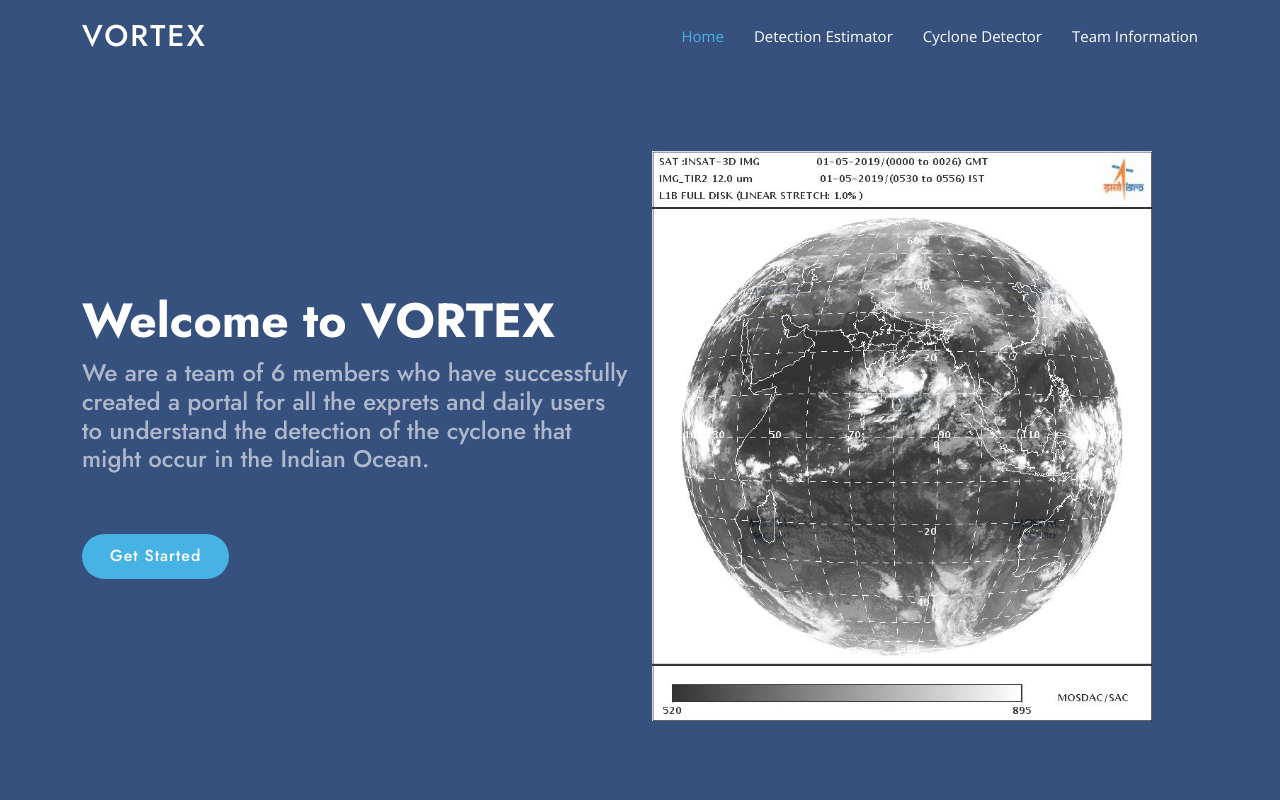
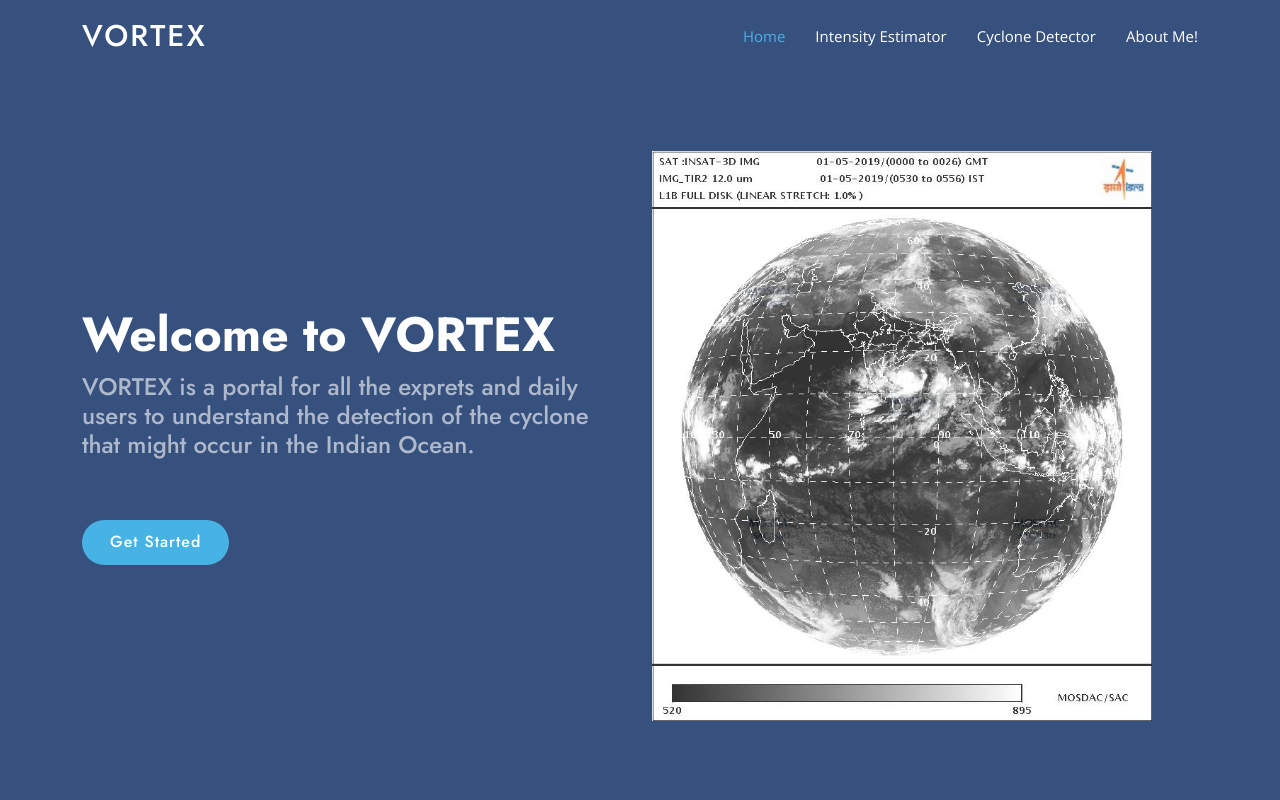
Before and after one commit to indrapaul824/VORTEX, a plain HTML site: page index.html in a window 1280 px wide. Shown: the top 800 px of the page. Drawn offline with nearby package versions, Linux system fonts and the light colour scheme.

Commit message:
Update index.html

```diff
--- a/index.html
+++ b/index.html
@@ -53,7 +53,7 @@
             <li><a class="nav-link scrollto active" href="#hero">Home</a></li>
             <li>
               <a class="nav-link scrollto" href="#detection"
-                >Detection Estimator</a
+                >Intensity Estimator</a
               >
             </li>
             <li>
@@ -62,7 +62,7 @@
               >
             </li>
             <li>
-              <a class="nav-link scrollto" href="#team">Team Information</a>
+              <a class="nav-link scrollto" href="#team">About Me!</a>
             </li>
           </ul>
           <i class="bi bi-list mobile-nav-toggle"></i>
@@ -83,7 +83,7 @@
           >
             <h1>Welcome to VORTEX</h1>
             <h2>
-              We are a team of 6 members who have successfully created a portal
+              VORTEX is a portal
               for all the exprets and daily users to understand the detection of
               the cyclone that might occur in the Indian Ocean.
             </h2>
```
